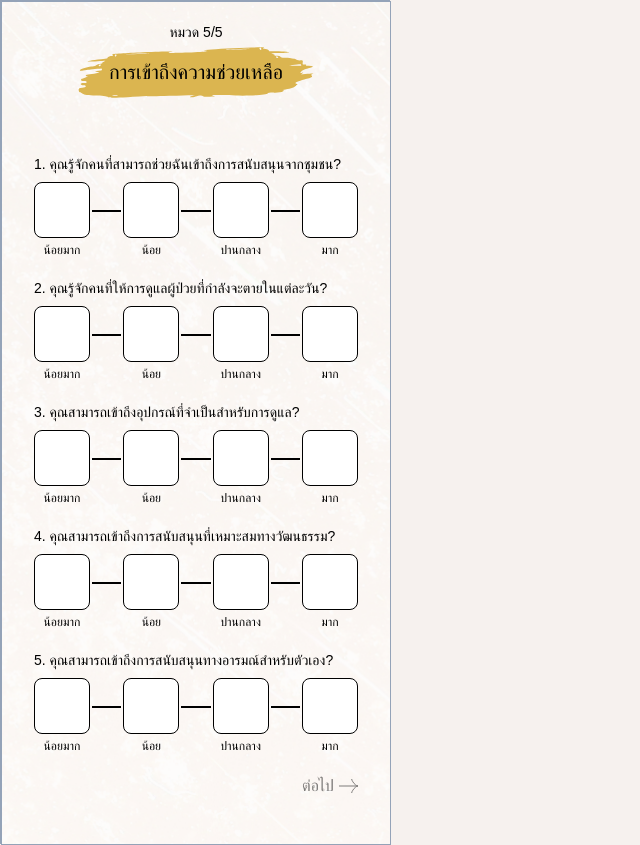
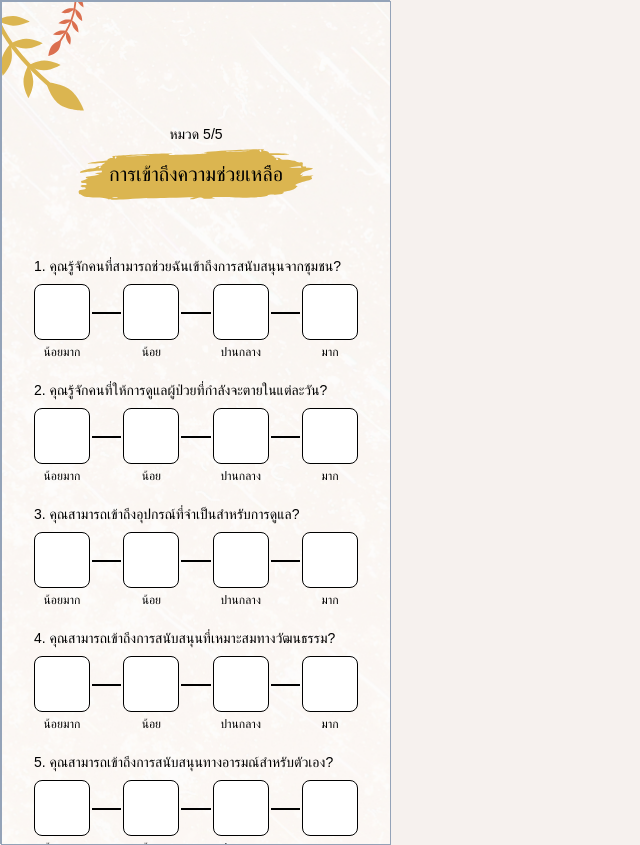
Before and after one commit to Tantatorn-dev/deathtalk-photobooth, a SvelteKit app: page /explore/5 in a window 1280 px wide. Shown: the whole page, without its empty margins (0-640 px from the left). Built offline with nearby package versions, Linux system fonts and the light colour scheme; a web font is replaced by a local one.

Commit message:
feat: bring vine back to q4,5

```diff
--- a/src/routes/explore/4/+page.svelte
+++ b/src/routes/explore/4/+page.svelte
@@ -25,8 +25,8 @@
 	});
 </script>
 
-<VineFrame hideVine2={true}>
 <FadeWrapper {isShow} className="flex flex-col gap-3 ml-8 mr-8">
+	<img src="/vine/vine_1.svg" class="w-24 -ml-10" alt="vine" />
 	<div class="mt-5">
 		<Header chapter={4} title="ประเมินความรู้ต่าง ๆ" subtitle="ความรู้ต่างๆเกี่ยวกับความตาย" />
 	</div>
@@ -50,5 +50,5 @@
 			/>
 		</div>
 	</div>
+	<img src="/vine/vine_2.svg" class="w-24 ml-auto" alt="vine" />
 </FadeWrapper>
-</VineFrame>
--- a/src/routes/explore/5/+page.svelte
+++ b/src/routes/explore/5/+page.svelte
@@ -5,11 +5,8 @@
 	import NextButton from '../../../components/common/NextButton.svelte';
 	import Header from '../../../components/explore/Header.svelte';
 	import Question from '../../../components/explore/Question.svelte';
-	import VineFrame from '../../../components/frame/VineFrame.svelte';
 	import { answers, type Answer } from '../../../store';
 	import { isAllAnswered } from '../../../utils/score';
-
-	let index = 0;
 
 	let answersValue: Answer[] = [];
 	answers.subscribe((value) => {
@@ -28,9 +25,8 @@
 </script>
 
 <FadeWrapper {isShow} className="flex flex-col gap-3 ml-8 mr-8">
-	<div class="mt-5">
-		<Header chapter={5} title="การเข้าถึงความช่วยเหลือ" />
-	</div>
+	<img src="/vine/vine_1.svg" class="w-24 -ml-10" alt="vine" />
+	<Header chapter={5} title="การเข้าถึงความช่วยเหลือ" />
 	<div class="flex flex-col gap-5 mt-10">
 		<Question question="1. คุณรู้จักคนที่สามารถช่วยฉันเข้าถึงการสนับสนุนจากชุมชน?" name="e1" />
 		<Question question="2. คุณรู้จักคนที่ให้การดูแลผู้ป่วยที่กำลังจะตายในแต่ละวัน?" name="e2" />
@@ -44,4 +40,5 @@
 			/>
 		</div>
 	</div>
+	<img src="/vine/vine_2.svg" class="w-24 ml-auto" alt="vine" />
 </FadeWrapper>
```
Lines whose indentation alone changed are shown as unchanged.
